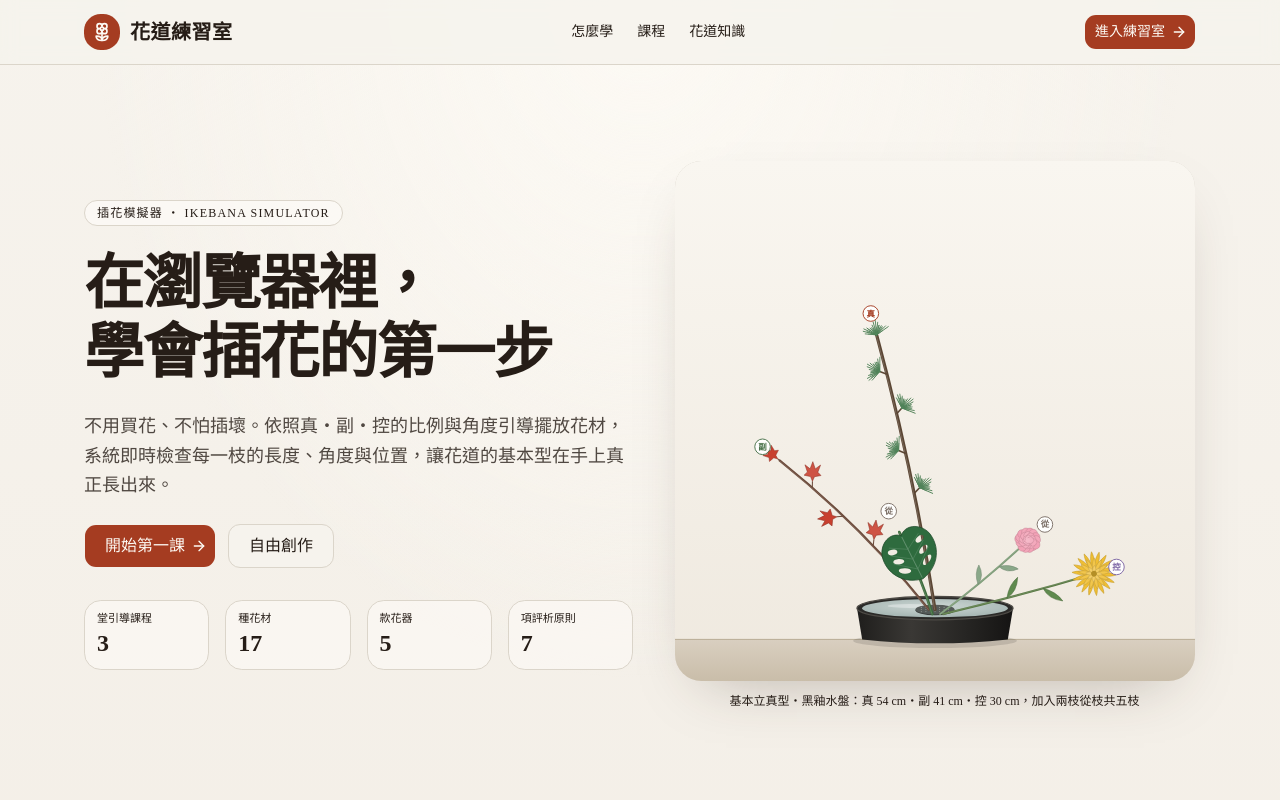
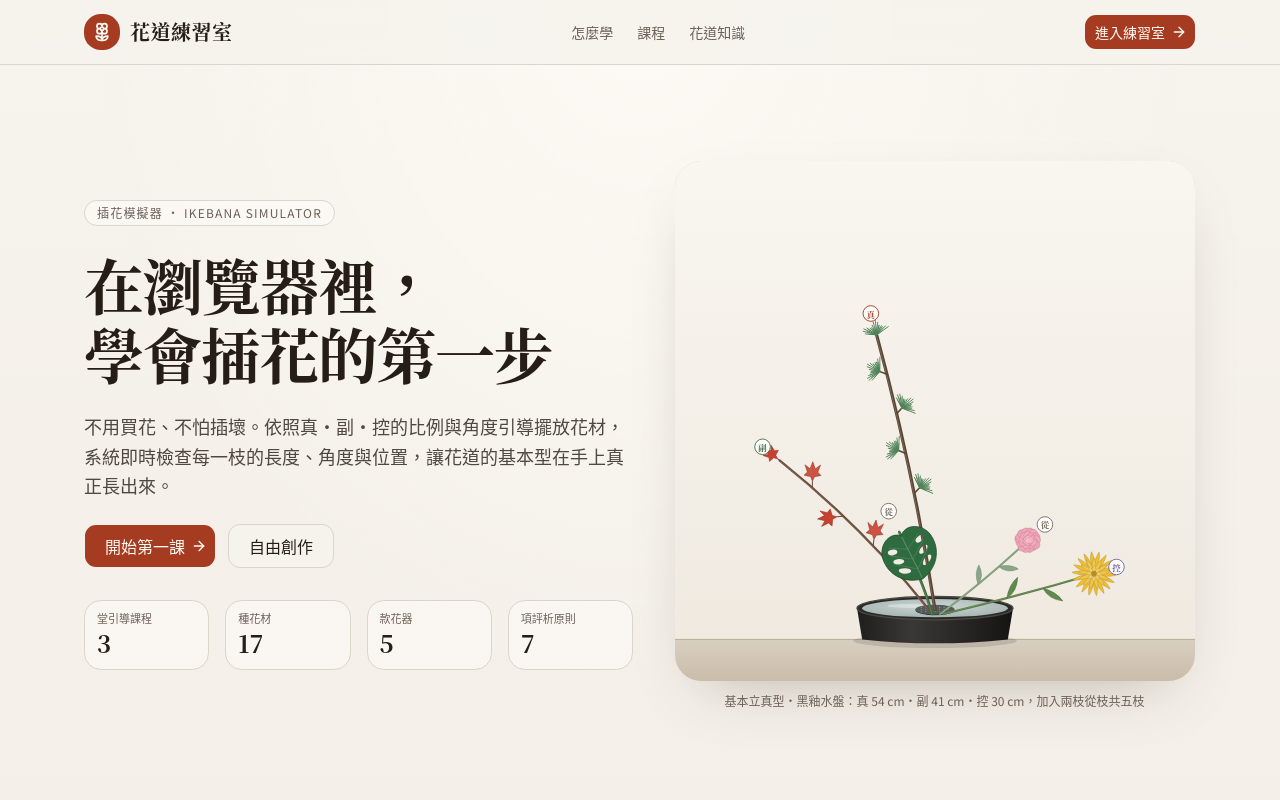
Before and after one commit to google-fb/bloom-sim, a Next.js app: page / in a window 1280 px wide. Shown: the top 800 px of the page. Built offline with nearby package versions, Linux system fonts and the light colour scheme.

Commit message:
Use Google Fonts CDN names in CSS theme

```diff
--- a/src/app/globals.css
+++ b/src/app/globals.css
@@ -8,11 +8,10 @@
   --color-background: var(--background);
   --color-foreground: var(--foreground);
   --font-sans:
-    var(--font-sans-tc), "PingFang TC", "Microsoft JhengHei", "Noto Sans CJK TC", system-ui,
-    sans-serif;
+    "Noto Sans TC", "PingFang TC", "Microsoft JhengHei", "Noto Sans CJK TC", system-ui, sans-serif;
   --font-mono: ui-monospace, SFMono-Regular, Menlo, monospace;
   --font-heading:
-    var(--font-serif-tc), "Songti TC", "Noto Serif CJK TC", "PMingLiU", Georgia, serif;
+    "Noto Serif TC", "Songti TC", "Noto Serif CJK TC", "PMingLiU", Georgia, serif;
   --color-sidebar-ring: var(--sidebar-ring);
   --color-sidebar-border: var(--sidebar-border);
   --color-sidebar-accent-foreground: var(--sidebar-accent-foreground);
@@ -32,6 +31,10 @@
   --color-destructive: var(--destructive);
   --color-accent-foreground: var(--accent-foreground);
   --color-accent: var(--accent);
+  --color-muted-foreground: var(--muted-foreground);
+  --color-muted: var(--muted);
+  --color-secondary-foreground: var(--secondary-foreground);
+  --color-secondary: var(--secondary);
   --color-primary-foreground: var(--primary-foreground);
   --color-primary: var(--primary);
   --color-popover-foreground: var(--popover-foreground);
```
